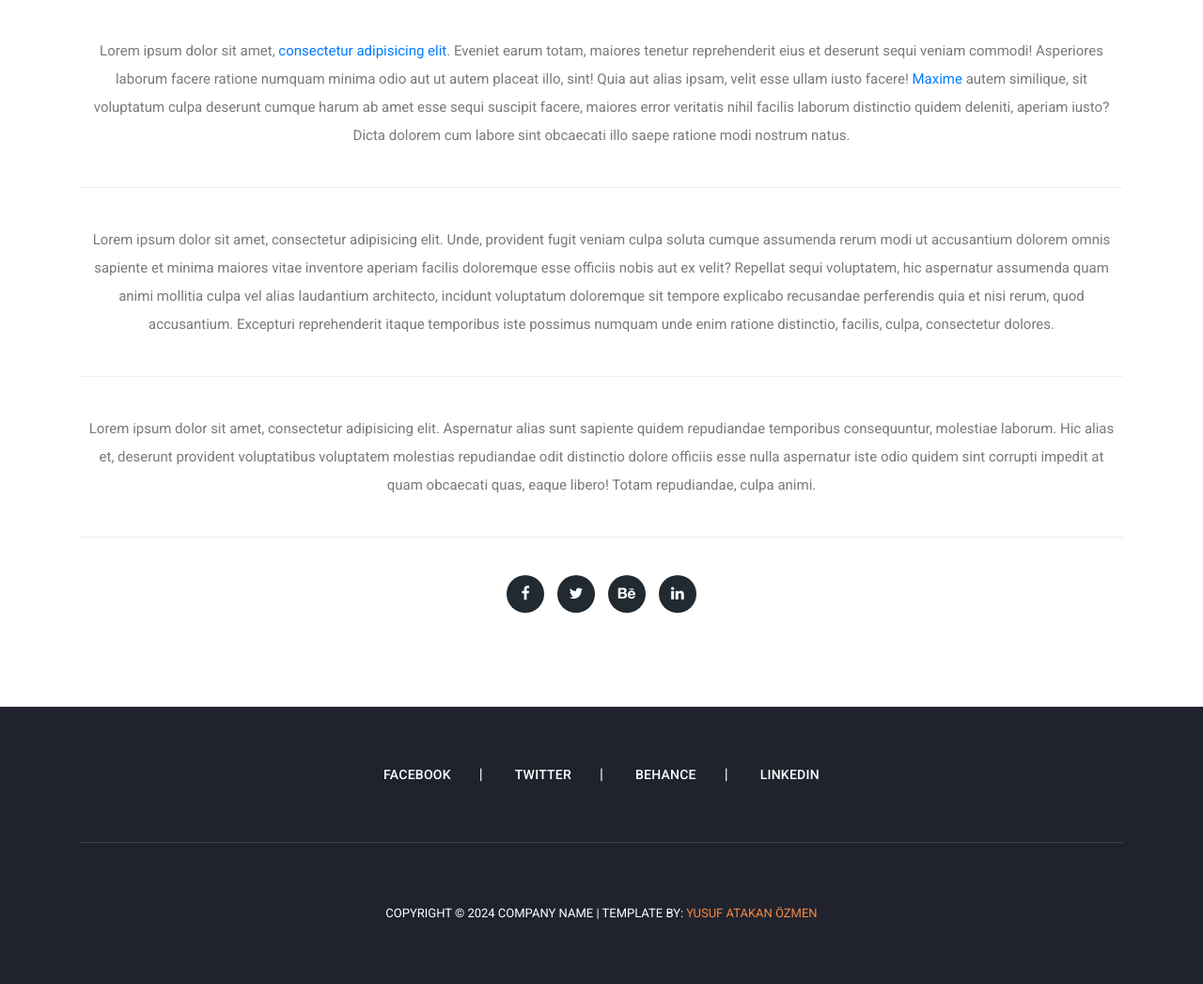
After one commit to yusufatakanozmenn/Job, a PHP site: page /about.php in a window 1280 px wide. The commit adds this page. Shown: the part 1363-2410 px from the top of the page at 94% size. Run offline with PHP 8.4, Linux system fonts and the light colour scheme.

Commit message:
about.php file added

```diff
--- a/includes/_navbar.php
+++ b/includes/_navbar.php
@@ -19,7 +19,7 @@
                 <li class="nav-item dropdown">
                     <a class="nav-link dropdown-toggle" data-toggle="dropdown" href="#" role="button" aria-haspopup="true" aria-expanded="false">About</a>
                     <div class="dropdown-menu">
-                        <a class="dropdown-item" href="about.html">About Us</a>
+                        <a class="dropdown-item" href="about.php">About Us</a>
                         <a class="dropdown-item" href="team.html">Team</a>
                         <a class="dropdown-item" href="blog.html">Blog</a>
                         <a class="dropdown-item" href="testimonials.html">Testimonials</a>
--- /dev/null
+++ b/src/about.php
@@ -0,0 +1,118 @@
+<!DOCTYPE html>
+<html lang="en">
+
+<head>
+    <?php include '../includes/_header.php'; ?>
+
+</head>
+
+<body>
+
+    <!-- ***** Preloader Start ***** -->
+    <div id="preloader">
+        <div class="jumper">
+            <div></div>
+            <div></div>
+            <div></div>
+        </div>
+    </div>
+    <!-- ***** Preloader End ***** -->
+
+    <!-- Header -->
+    <header class="">
+        <?php include '../includes/_navbar.php'; ?>
+    </header>
+
+    <!-- Page Content -->
+    <!-- Banner Starts Here -->
+    <div class="heading-page header-text">
+        <section class="page-heading">
+            <div class="container">
+                <div class="row">
+                    <div class="col-lg-12">
+                        <div class="text-content">
+                            <h4>about us</h4>
+                            <h2>more about us!</h2>
+                        </div>
+                    </div>
+                </div>
+            </div>
+        </section>
+    </div>
+
+    <!-- Banner Ends Here -->
+
+
+    <section class="about-us">
+        <div class="container">
+
+            <div class="row">
+                <div class="col-lg-12">
+                    <img src="../assets/images/about-fullscreen-1-1920x700.jpg" alt="">
+                    <p>Lorem ipsum dolor sit amet, <a href="#">consectetur adipisicing elit</a>. Eveniet earum totam,
+                        maiores tenetur reprehenderit eius et deserunt sequi veniam commodi! Asperiores laborum facere
+                        ratione numquam minima odio aut ut autem placeat illo, sint! Quia aut alias ipsam, velit esse
+                        ullam iusto facere! <a href="#">Maxime</a> autem similique, sit voluptatum culpa deserunt cumque
+                        harum ab amet esse sequi suscipit facere, maiores error veritatis nihil facilis laborum
+                        distinctio quidem deleniti, aperiam iusto? Dicta dolorem cum labore sint obcaecati illo saepe
+                        ratione modi nostrum natus.</p>
+
+                    <p>Lorem ipsum dolor sit amet, consectetur adipisicing elit. Unde, provident fugit veniam culpa
+                        soluta cumque assumenda rerum modi ut accusantium dolorem omnis sapiente et minima maiores vitae
+                        inventore aperiam facilis doloremque esse officiis nobis aut ex velit? Repellat sequi
+                        voluptatem, hic aspernatur assumenda quam animi mollitia culpa vel alias laudantium architecto,
+                        incidunt voluptatum doloremque sit tempore explicabo recusandae perferendis quia et nisi rerum,
+                        quod accusantium. Excepturi reprehenderit itaque temporibus iste possimus numquam unde enim
+                        ratione distinctio, facilis, culpa, consectetur dolores.</p>
+
+                    <p>Lorem ipsum dolor sit amet, consectetur adipisicing elit. Aspernatur alias sunt sapiente quidem
+                        repudiandae temporibus consequuntur, molestiae laborum. Hic alias et, deserunt provident
+                        voluptatibus voluptatem molestias repudiandae odit distinctio dolore officiis esse nulla
+                        aspernatur iste odio quidem sint corrupti impedit at quam obcaecati quas, eaque libero! Totam
+                        repudiandae, culpa animi.</p>
+                </div>
+            </div>
+
+            <div class="row">
+                <div class="col-lg-12">
+                    <ul class="social-icons">
+                        <li><a href="#"><i class="fa fa-facebook"></i></a></li>
+                        <li><a href="#"><i class="fa fa-twitter"></i></a></li>
+                        <li><a href="#"><i class="fa fa-behance"></i></a></li>
+                        <li><a href="#"><i class="fa fa-linkedin"></i></a></li>
+                    </ul>
+                </div>
+            </div>
+
+        </div>
+    </section>
+
+
+    <?php include '../includes/_footer.php'; ?>
+
+
+    <!-- Bootstrap core JavaScript -->
+    <script src="../vendor/jquery/jquery.min.js"></script>
+    <script src="../vendor/bootstrap/js/bootstrap.bundle.min.js"></script>
+
+    <!-- Additional Scripts -->
+    <script src="../assets/js/custom.js"></script>
+    <script src="../assets/js/owl.js"></script>
+    <script src="../assets/js/slick.js"></script>
+    <script src="../assets/js/isotope.js"></script>
+    <script src="../assets/js/accordions.js"></script>
+
+    <script language="text/Javascript">
+        cleared[0] = cleared[1] = cleared[2] = 0; //set a cleared flag for each field
+        function clearField(t) { //declaring the array outside of the
+            if (!cleared[t.id]) { // function makes it static and global
+                cleared[t.id] = 1; // you could use true and false, but that's more typing
+                t.value = ''; // with more chance of typos
+                t.style.color = '#fff';
+            }
+        }
+    </script>
+
+</body>
+
+</html>
--- a/src/index.php
+++ b/src/index.php
@@ -2,7 +2,6 @@
 <html lang="en">
 
 <head>
-
     <?php include '../includes/_header.php'; ?>
 </head>
 
```
Lines whose indentation alone changed are shown as unchanged.
